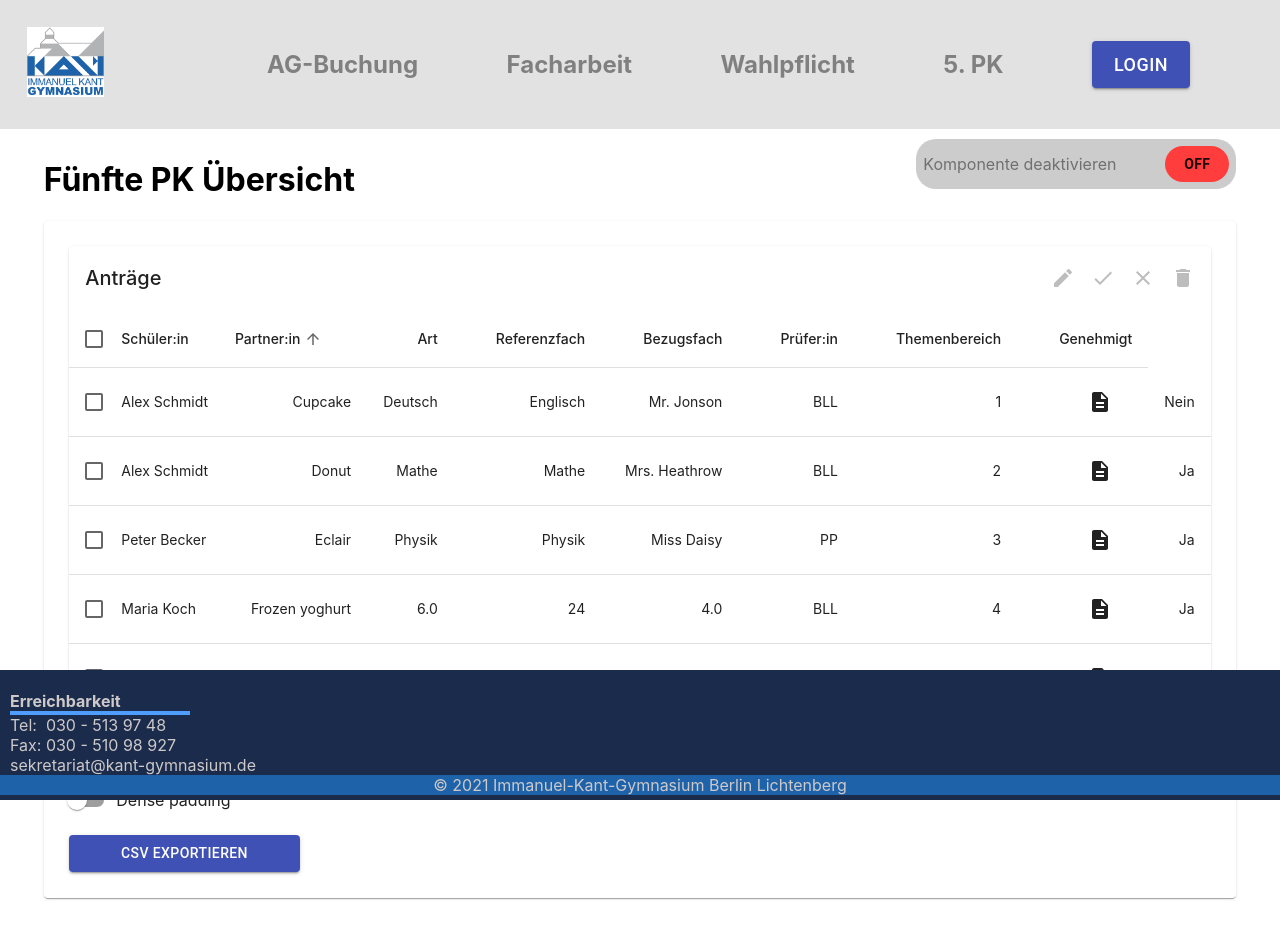
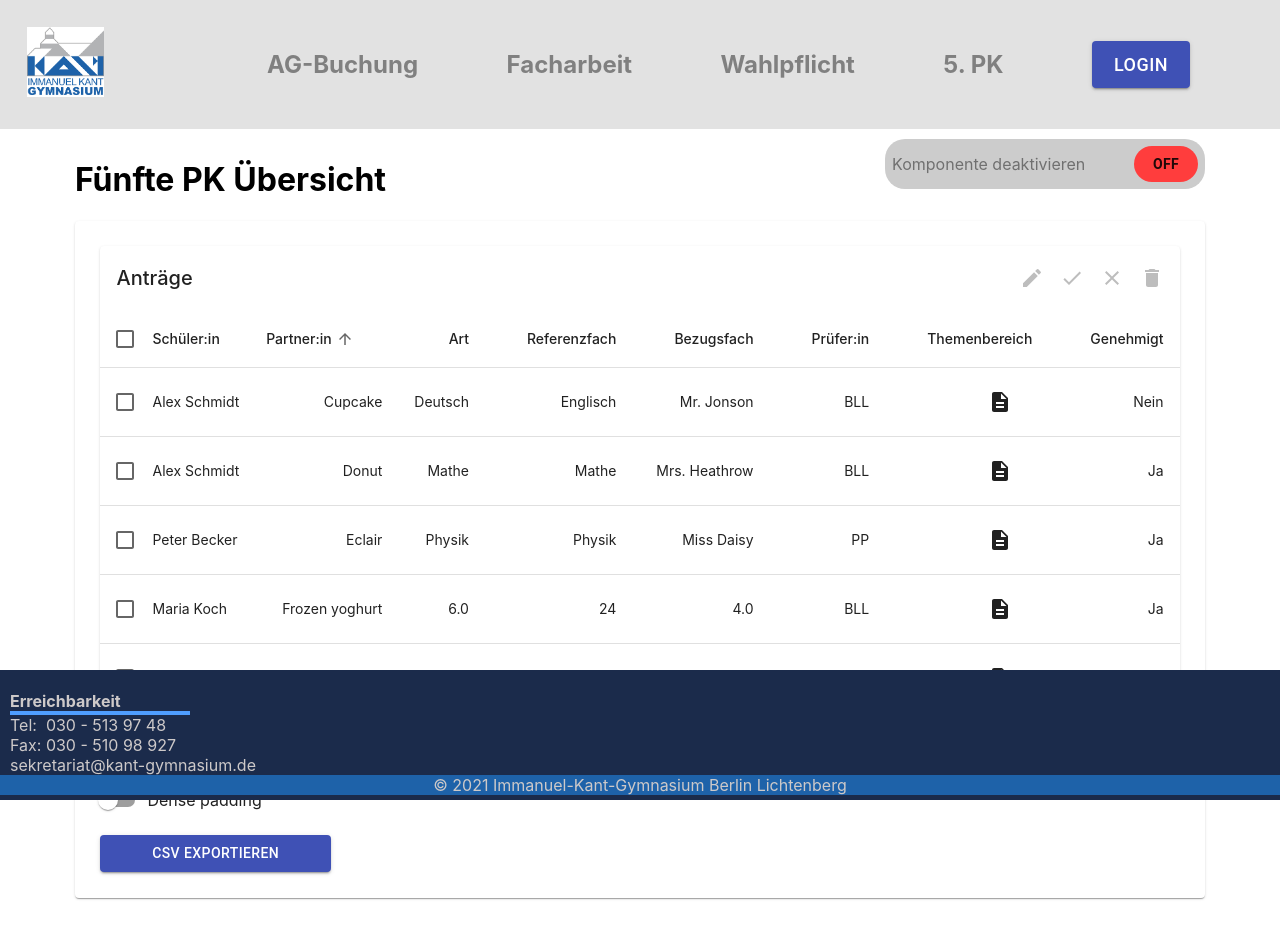
Before and after one commit to Doubrixel/digitalisierung-at-school, a React (Create React App) app in the folder frontend/: page /admin/pruefungskomponente in a window 1280 px wide. Shown: the top 938 px of the page. Built offline with nearby package versions, Linux system fonts and the light colour scheme.

Commit message:
5PK Table: key is "id" not "name" (no error with same named Sus)

```diff
--- a/frontend/src/components/FifthExamAdminTable/FifthExamAdminTable.tsx
+++ b/frontend/src/components/FifthExamAdminTable/FifthExamAdminTable.tsx
@@ -33,7 +33,6 @@ import DialogTitle from '@material-ui/core/DialogTitle';
 import DialogContent from '@material-ui/core/DialogContent';
 import DialogContentText from '@material-ui/core/DialogContentText';
 import DialogActions from '@material-ui/core/DialogActions';
-import {useEffect} from "react";
 
 interface Data {
   partner: string;
@@ -374,19 +373,22 @@ export default function FifthExamAdminTable() {
   const handleSelectAllClick = (event: React.ChangeEvent<HTMLInputElement>) => {
     if (event.target.checked) {
       // @ts-ignore
-      const newSelecteds = rowsWithIds.map((n) => n.name);
+      const newSelecteds = rowsWithIds.map((row) => {
+        // @ts-ignore
+        return row.id;
+      });
       setSelected(newSelecteds);
       return;
     }
     setSelected([]);
   };
 
-  const handleClick = (event: React.MouseEvent<unknown>, name: any) => {
-    const selectedIndex = selected.indexOf(name);
+  const handleClick = (event: React.MouseEvent<unknown>, rowId: any) => {
+    const selectedIndex = selected.indexOf(rowId);
     let newSelected: readonly string[] = [];
 
     if (selectedIndex === -1) {
-      newSelected = newSelected.concat(selected, name);
+      newSelected = newSelected.concat(selected, rowId);
     } else if (selectedIndex === 0) {
       newSelected = newSelected.concat(selected.slice(1));
     } else if (selectedIndex === selected.length - 1) {
@@ -414,12 +416,11 @@ export default function FifthExamAdminTable() {
     setDense(event.target.checked);
   };
 
-  const isSelected = (name: any) => selected.indexOf(String(name)) !== -1;
+  const isSelected = (name: any) => selected.indexOf(name) !== -1;
 
   // Avoid a layout jump when reaching the last page with empty rowsWithIds.
   const emptyRows = page > 0 ? Math.max(0, (1 + page) * rowsPerPage - rowsWithIds.length) : 0;
 
-  let rowId = 0;
   return (
     <Box sx={{ width: '100%' }}>
       <Paper sx={{ width: '100%', mb: 2 }}>
@@ -446,7 +447,6 @@ export default function FifthExamAdminTable() {
                 .map((row, index) => {
                   const isItemSelected = isSelected(row.id);
                   const labelId = `enhanced-table-checkbox-${index}`;
-                  rowId++;
 
                   return (
                     <TableRow
@@ -480,7 +480,6 @@ export default function FifthExamAdminTable() {
                       <TableCell align="right">{row.bezugsfach}</TableCell>
                       <TableCell align="right">{row.pruefer}</TableCell>
                       <TableCell align="right">{row.PPOrBLL}</TableCell>
-                      <TableCell align="right">{rowId}</TableCell>
                       <TableCell align="right">
                         <Button title="Thema ansehen" onClick={() => showFullTopic(row.topic)}>
                           <DescriptionIcon />
```
